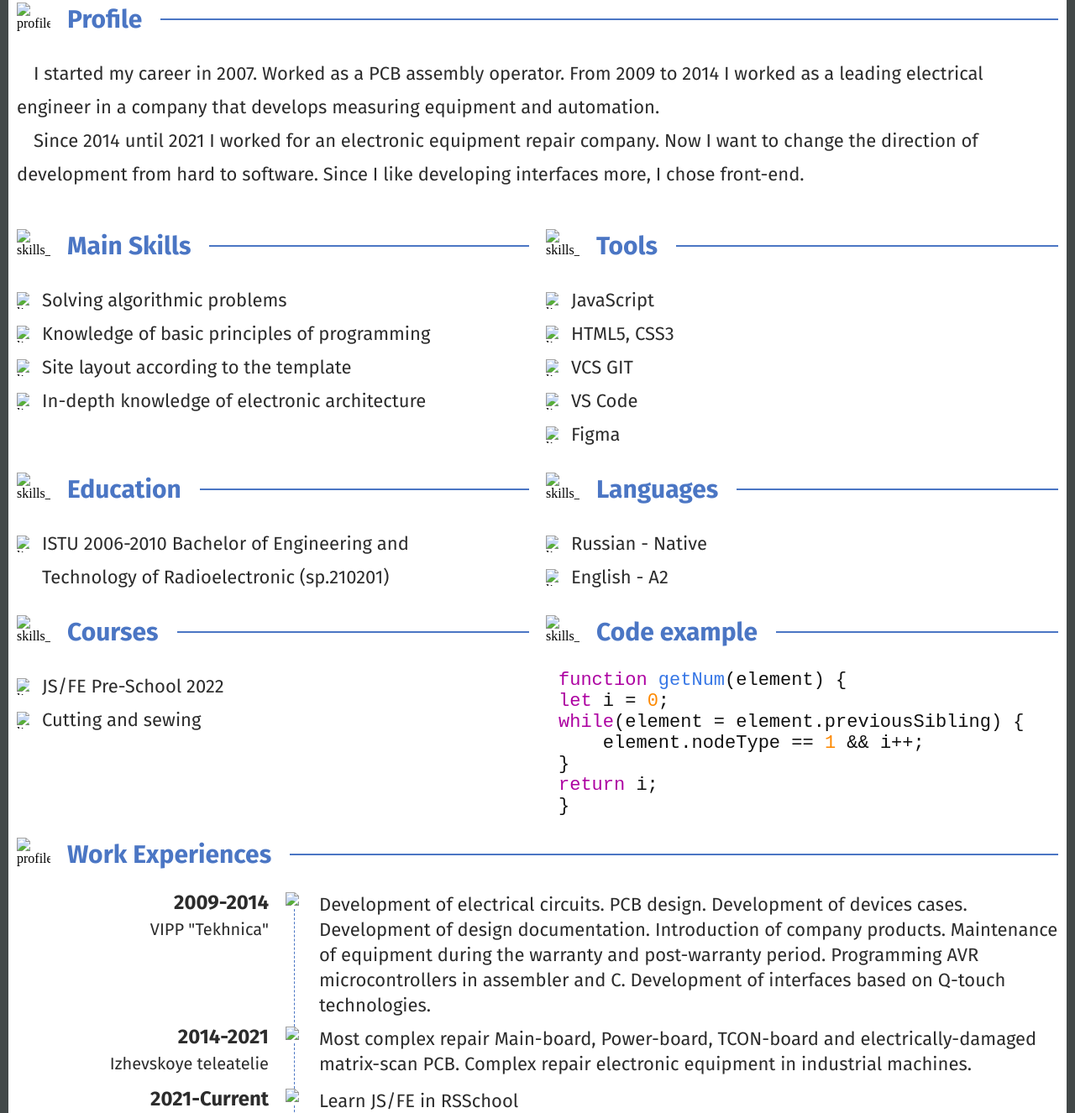
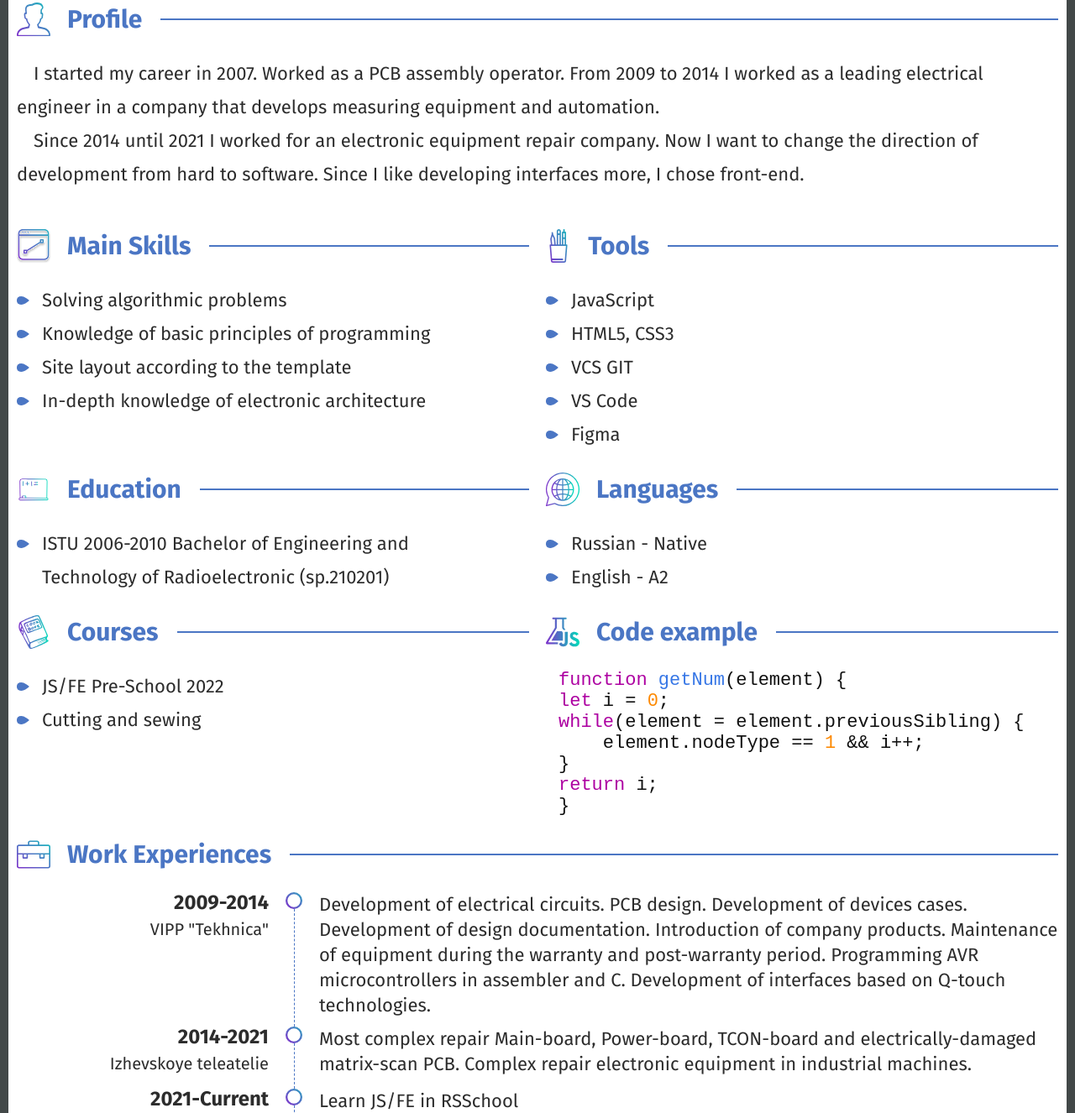
Before and after one commit to Snegopad-izh/rsschool-cv, a plain HTML site: page index.html in a window 1280 px wide. Shown: the part 256-1582 px from the top of the page at 84% size. Drawn offline with Linux system fonts and the light colour scheme; the site is published under a folder, as on GitHub Pages, so addresses that start at the root find nothing.

Commit message:
fix: link to assets files

```diff
--- a/index.html
+++ b/index.html
@@ -117,7 +117,7 @@
             <div class="main-content__wrapper">
                 <section class="work__wrapper" id="profile">
                     <div class="profile__title">
-                        <img src="/assets/svg/profile_logo.svg" alt="profile_pic" class="profile_logo">
+                        <img src="assets/svg/profile_logo.svg" alt="profile_pic" class="profile_logo">
                         <h2 class="profile_caption">Profile</h2>
                         <div class="profile_line"></div>
                     </div>
@@ -137,31 +137,31 @@
                 <div class="twoBlockWrapper">
                     <section class="twoBlockWrapper__left-block" id="main-skills">
                         <div class="profile__title">
-                            <img src="/assets/svg/skills_pic.svg" alt="skills_pic" class="profile_logo">
+                            <img src="./assets/svg/skills_pic.svg" alt="skills_pic" class="profile_logo">
                             <h2 class="profile_caption">Main&nbsp;Skills</h2>
                             <div class="profile_line"></div>
                         </div>
                         <ul class="main-skills__list">
                             <li class="main-skills__item">
-                                <img src="/assets/svg/li_marker.svg" alt="li_marker" class="li__marker">
+                                <img src="./assets/svg/li_marker.svg" alt="li_marker" class="li__marker">
                                 <p class="main-skills-item__text">
                                     Solving algorithmic problems
                                 </p>
                             </li>
                             <li class="main-skills__item">
-                                <img src="/assets/svg/li_marker.svg" alt="li_marker" class="li__marker">
+                                <img src="./assets/svg/li_marker.svg" alt="li_marker" class="li__marker">
                                 <p class="main-skills-item__text">
                                     Knowledge of basic principles of programming
                                 </p>
                             </li>
                             <li class="main-skills__item">
-                                <img src="/assets/svg/li_marker.svg" alt="li_marker" class="li__marker">
+                                <img src="./assets/svg/li_marker.svg" alt="li_marker" class="li__marker">
                                 <p class="main-skills-item__text">
                                     Site layout according to the template
                                 </p>
                             </li>
                             <li class="main-skills__item">
-                                <img src="/assets/svg/li_marker.svg" alt="li_marker" class="li__marker">
+                                <img src="./assets/svg/li_marker.svg" alt="li_marker" class="li__marker">
                                 <p class="main-skills-item__text">
                                     In-depth knowledge of electronic architecture
                                 </p>
@@ -170,37 +170,37 @@
                     </section>
                     <section class="twoBlockWrapper__right-block" id="tools">
                         <div class="profile__title">
-                            <img src="/assets/svg/tools_pic.svg" alt="skills_pic" class="profile_logo">
+                            <img src="./assets/svg/tools_pic.svg" alt="skills_pic" class="profile_logo">
                             <h2 class="profile_caption">Tools</h2>
                             <div class="profile_line"></div>
                         </div>
                         <ul class="main-skills__list">
                             <li class="main-skills__item">
-                                <img src="/assets/svg/li_marker.svg" alt="li_marker" class="li__marker">
+                                <img src="./assets/svg/li_marker.svg" alt="li_marker" class="li__marker">
                                 <p class="main-skills-item__text">
                                     JavaScript
                                 </p>
                             </li>
                             <li class="main-skills__item">
-                                <img src="/assets/svg/li_marker.svg" alt="li_marker" class="li__marker">
+                                <img src="./assets/svg/li_marker.svg" alt="li_marker" class="li__marker">
                                 <p class="main-skills-item__text">
                                     HTML5, CSS3
                                 </p>
                             </li>
                             <li class="main-skills__item">
-                                <img src="/assets/svg/li_marker.svg" alt="li_marker" class="li__marker">
+                                <img src="./assets/svg/li_marker.svg" alt="li_marker" class="li__marker">
                                 <p class="main-skills-item__text">
                                     VCS GIT
                                 </p>
                             </li>
                             <li class="main-skills__item">
-                                <img src="/assets/svg/li_marker.svg" alt="li_marker" class="li__marker">
+                                <img src="./assets/svg/li_marker.svg" alt="li_marker" class="li__marker">
                                 <p class="main-skills-item__text">
                                     VS Code
                                 </p>
                             </li>
                             <li class="main-skills__item">
-                                <img src="/assets/svg/li_marker.svg" alt="li_marker" class="li__marker">
+                                <img src="./assets/svg/li_marker.svg" alt="li_marker" class="li__marker">
                                 <p class="main-skills-item__text">
                                     Figma
                                 </p>
@@ -216,13 +216,13 @@
                 <div class="twoBlockWrapper">
                     <section class="twoBlockWrapper__left-block" id="education">
                         <div class="profile__title">
-                            <img src="/assets/svg/education_pic.svg" alt="skills_pic" class="profile_logo">
+                            <img src="./assets/svg/education_pic.svg" alt="skills_pic" class="profile_logo">
                             <h2 class="profile_caption">Education</h2>
                             <div class="profile_line"></div>
                         </div>
                         <ul class="main-skills__list">
                             <li class="main-skills__item">
-                                <img src="/assets/svg/li_marker.svg" alt="li_marker" class="li__marker">
+                                <img src="./assets/svg/li_marker.svg" alt="li_marker" class="li__marker">
                                 <p class="main-skills-item__text">
                                     ISTU 2006-2010 Bachelor of Engineering and <br>Technology of Radioelectronic (sp.210201)
                                 </p>
@@ -231,19 +231,19 @@
                     </section>
                     <section class="twoBlockWrapper__right-block" id="languages">
                         <div class="profile__title">
-                            <img src="/assets/svg/language_pic.svg" alt="skills_pic" class="profile_logo">
+                            <img src="./assets/svg/language_pic.svg" alt="skills_pic" class="profile_logo">
                             <h2 class="profile_caption">Languages</h2>
                             <div class="profile_line"></div>
                         </div>
                         <ul class="main-skills__list">
                             <li class="main-skills__item">
-                                <img src="/assets/svg/li_marker.svg" alt="li_marker" class="li__marker">
+                                <img src="./assets/svg/li_marker.svg" alt="li_marker" class="li__marker">
                                 <p class="main-skills-item__text">
                                     Russian - Native
                                 </p>
                             </li>
                             <li class="main-skills__item">
-                                <img src="/assets/svg/li_marker.svg" alt="li_marker" class="li__marker">
+                                <img src="./assets/svg/li_marker.svg" alt="li_marker" class="li__marker">
                                 <p class="main-skills-item__text">
                                     English - A2
                                 </p>
@@ -254,19 +254,19 @@
                 <div class="twoBlockWrapper">
                     <section class="twoBlockWrapper__left-block" id="courses">
                         <div class="profile__title">
-                            <img src="/assets/svg/courses_pic.svg" alt="skills_pic" class="profile_logo">
+                            <img src="./assets/svg/courses_pic.svg" alt="skills_pic" class="profile_logo">
                             <h2 class="profile_caption">Courses</h2>
                             <div class="profile_line"></div>
                         </div>
                         <ul class="main-skills__list">
                             <li class="main-skills__item">
-                                <img src="/assets/svg/li_marker.svg" alt="li_marker" class="li__marker">
+                                <img src="./assets/svg/li_marker.svg" alt="li_marker" class="li__marker">
                                 <p class="main-skills-item__text">
                                     JS/FE Pre-School 2022
                                 </p>
                             </li>
                             <li class="main-skills__item">
-                                <img src="/assets/svg/li_marker.svg" alt="li_marker" class="li__marker">
+                                <img src="./assets/svg/li_marker.svg" alt="li_marker" class="li__marker">
                                 <p class="main-skills-item__text">
                                     Cutting and sewing
                                 </p>
@@ -277,7 +277,7 @@
                     </section>
                     <section class="twoBlockWrapper__right-block" id="code-example">
                         <div class="profile__title">
-                            <img src="/assets/svg/js_pic.svg" alt="skills_pic" class="profile_logo">
+                            <img src="./assets/svg/js_pic.svg" alt="skills_pic" class="profile_logo">
                             <h2 class="profile_caption">Code&nbsp;example</h2>
                             <div class="profile_line"></div>
                         </div>
@@ -298,7 +298,7 @@ return i;
                 </div>
                 <section class="work__wrapper" id="work-experiences">
                     <div class="profile__title">
-                        <img src="/assets/svg/work_pic.svg" alt="profile_pic" class="profile_logo">
+                        <img src="./assets/svg/work_pic.svg" alt="profile_pic" class="profile_logo">
                         <h2 class="profile_caption">Work&nbsp;Experiences</h2>
                         <div class="profile_line"></div>
                     </div>
@@ -313,7 +313,7 @@ return i;
                                 </p>
                             </div>
                             <div class="work-content__road">
-                                <img src="/assets/svg/road-pic.svg" alt="profile_pic" class="work-content-road__pic">
+                                <img src="./assets/svg/road-pic.svg" alt="profile_pic" class="work-content-road__pic">
                                 <div class="work-content-road__line"></div>
                             </div>
                             <div class="work-content__text">
@@ -335,7 +335,7 @@ return i;
                                 </p>
                             </div>
                             <div class="work-content__road">
-                                <img src="/assets/svg/road-pic.svg" alt="profile_pic" class="work-content-road__pic">
+                                <img src="./assets/svg/road-pic.svg" alt="profile_pic" class="work-content-road__pic">
                                 <div class="work-content-road__line"></div>
                             </div>
                             <div class="work-content__text">
@@ -354,7 +354,7 @@ return i;
                                 </p>
                             </div>
                             <div class="work-content__road">
-                                <img src="/assets/svg/road-pic.svg" alt="profile_pic" class="work-content-road__pic">
+                                <img src="./assets/svg/road-pic.svg" alt="profile_pic" class="work-content-road__pic">
                                 <div class="work-content-road__line"></div>
                             </div>
                             <div class="work-content__text">
@@ -372,7 +372,7 @@ return i;
                 <a href="https://github.com/Snegopad-izh" class="left-box__link">GITHUB</a>
             </div>
             <a href="https://rs.school/js-stage0/" class="RSSchool-link">
-                <img src="/assets/svg/rss.svg" alt="RSSchool-link" class="RSSchool-link_pic">
+                <img src="./assets/svg/rss.svg" alt="RSSchool-link" class="RSSchool-link_pic">
             </a>
         </footer>
     </div>
```
